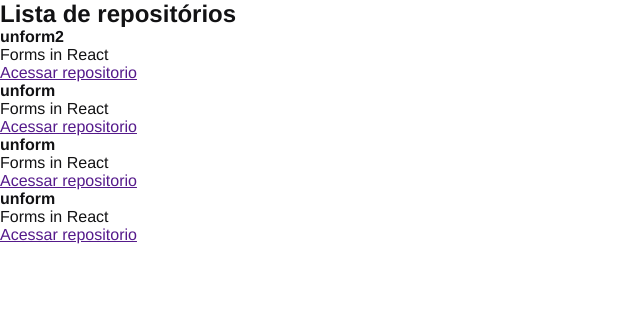
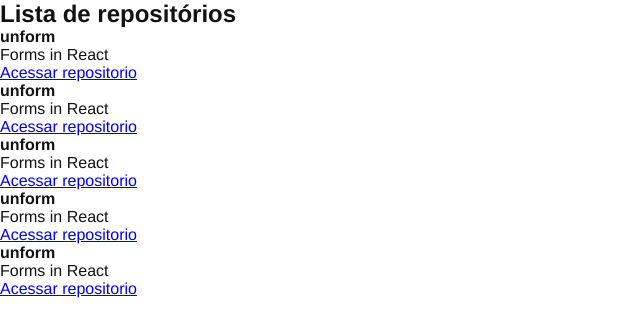
Before and after one commit to Forbrig/01-github-explorer, a React app: page / in a window 1280 px wide. Shown: the top 336 px of the page, without its empty margins (0-640 px from the left). Built offline with nearby package versions, Linux system fonts and the light colour scheme.

Commit message:
Added properties and prettier format

```diff
--- a/src/App.jsx
+++ b/src/App.jsx
@@ -1,6 +1,6 @@
-import { RepositoryList } from './components/RepositoryList'
-import './styles/global.scss'
+import { RepositoryList } from "./components/RepositoryList";
+import "./styles/global.scss";
 
 export function App() {
-    return <RepositoryList />
+  return <RepositoryList />;
 }
--- /dev/null
+++ b/src/components/RepositoryItem.jsx
@@ -0,0 +1,10 @@
+export function RepositoryItem(props) {
+  return (
+    <li>
+      <strong>{props.repository?.name ?? "Default"}</strong>
+      <p>{props.repository?.description ?? "Default"}</p>
+
+      <a href={props.repository?.link ?? "Default"}>Acessar repositorio</a>
+    </li>
+  );
+}
--- a/src/components/RepositoryList.jsx
+++ b/src/components/RepositoryList.jsx
@@ -1,46 +1,22 @@
-const repositoryName = 'unform2'
+import { RepositoryItem } from "./RepositoryItem";
+
+const repository = {
+  name: "unform",
+  description: "Forms in React",
+  link: "https://github.com/unform/unform",
+};
 
 export function RepositoryList() {
-
   return (
     <section className="repository-list">
       <h1>Lista de repositórios</h1>
-
       <ul>
-        <li>
-          <strong>{repositoryName}</strong>
-          <p>Forms in React</p>
-
-          <a href="">Acessar repositorio</a>
-        </li>
-      </ul>
-
-      <ul>
-        <li>
-          <strong>unform</strong>
-          <p>Forms in React</p>
-
-          <a href="">Acessar repositorio</a>
-        </li>
-      </ul>
-
-      <ul>
-        <li>
-          <strong>unform</strong>
-          <p>Forms in React</p>
-
-          <a href="">Acessar repositorio</a>
-        </li>
-      </ul>
-
-      <ul>
-        <li>
-          <strong>unform</strong>
-          <p>Forms in React</p>
-
-          <a href="">Acessar repositorio</a>
-        </li>
+        <RepositoryItem repository={repository} />
+        <RepositoryItem repository={repository} />
+        <RepositoryItem repository={repository} />
+        <RepositoryItem repository={repository} />
+        <RepositoryItem repository={repository} />
       </ul>
     </section>
-  )
+  );
 }
--- a/src/index.jsx
+++ b/src/index.jsx
@@ -1,4 +1,4 @@
 import { render } from "react-dom";
-import {App} from './App'
+import { App } from "./App";
 
-render(<App />, document.getElementById('root'))
+render(<App />, document.getElementById("root"));
--- a/src/styles/global.scss
+++ b/src/styles/global.scss
@@ -5,6 +5,6 @@
 }
 
 body {
-  font: 16px 'Helvetica Neue', Arial, sans-serif;
+  font: 16px "Helvetica Neue", Arial, sans-serif;
   color: #121214;
 }
```
